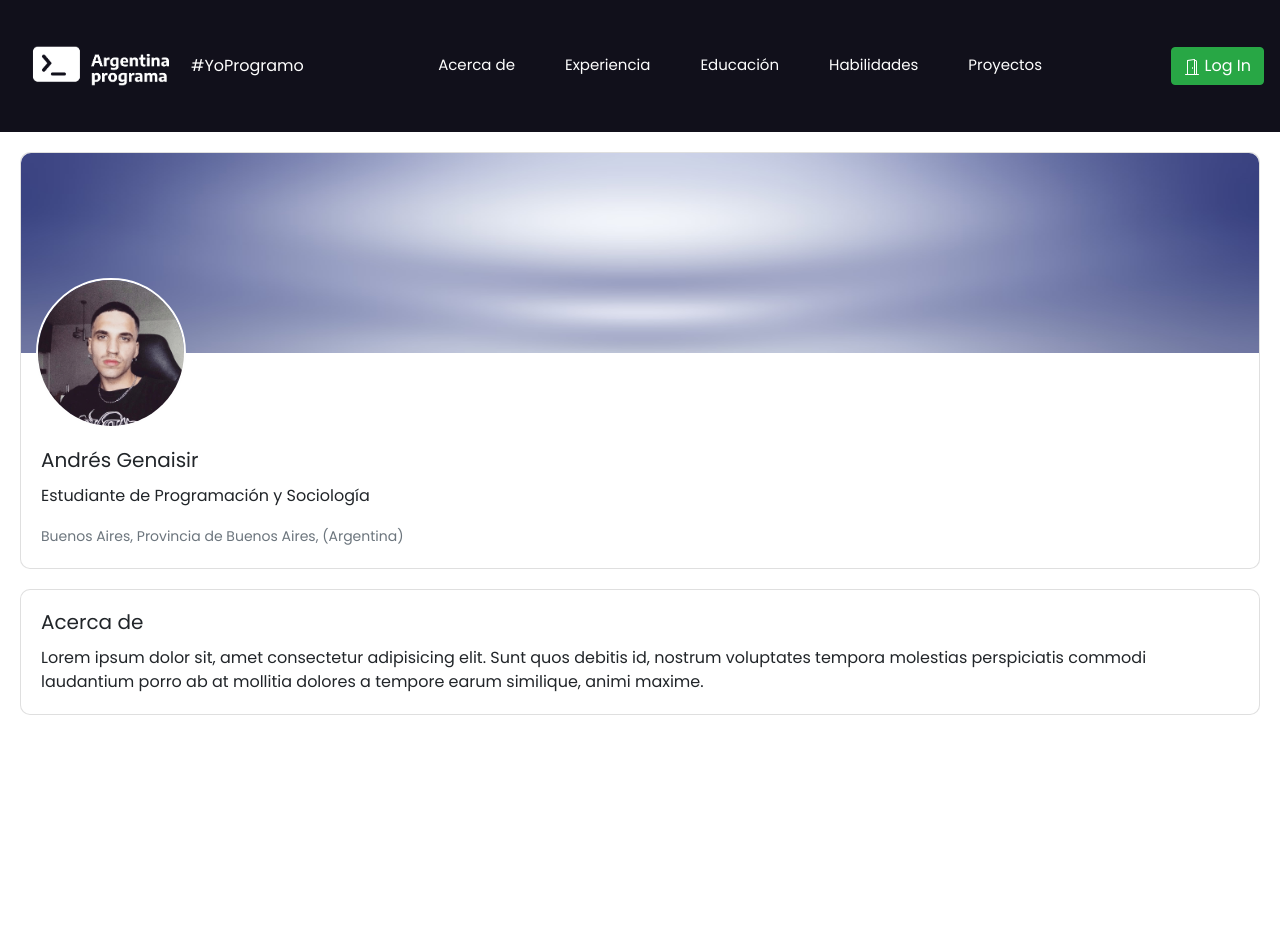
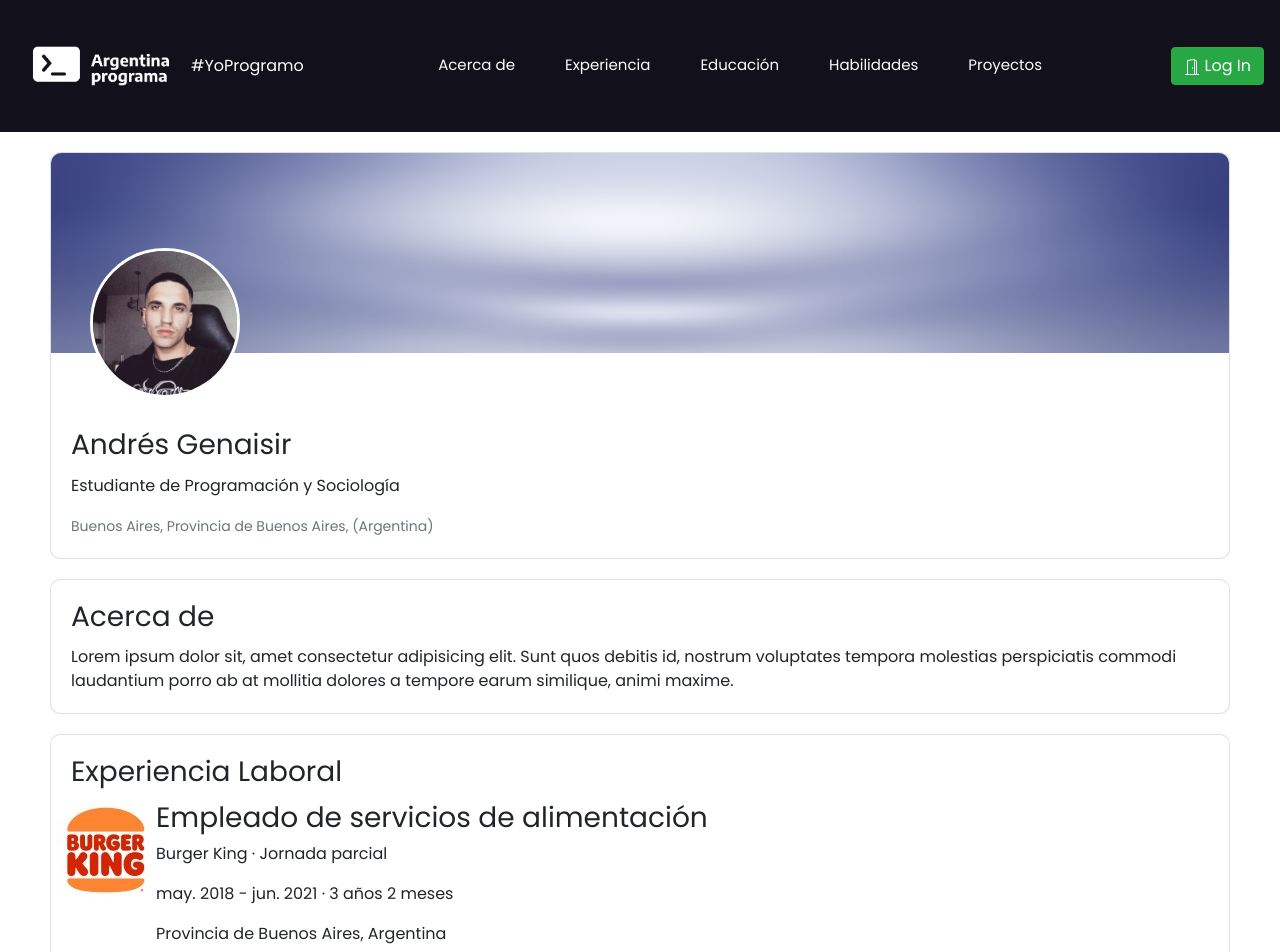
Before and after one commit to pouder697/ProyectoFinalAP-AndresGenaisir, an Angular app in the folder FrontEndAP/: page / in a window 1280 px wide. Shown: the top 952 px of the page. Before the commit the page ends 800 px from the top, so only its background shows below. Built offline with nearby package versions, Linux system fonts and the light colour scheme.

Commit message:
creación, estructuración y estilización de componente workexperience

```diff
--- a/FrontEndAP/src/app/app.component.html
+++ b/FrontEndAP/src/app/app.component.html
@@ -2,4 +2,5 @@
 <router-outlet>
     <app-header></app-header>
     <app-about></app-about>
+    <app-workexperience></app-workexperience>
 </router-outlet>
--- a/FrontEndAP/src/app/app.module.ts
+++ b/FrontEndAP/src/app/app.module.ts
@@ -6,13 +6,15 @@ import { AppComponent } from './app.component';
 import { HeaderComponent } from './components/header/header.component';
 import { RedesComponent } from './components/redes/redes.component';
 import { AboutComponent } from './components/about/about.component';
+import { WorkexperienceComponent } from './components/workexperience/workexperience.component';
 
 @NgModule({
   declarations: [
     AppComponent,
     HeaderComponent,
     RedesComponent,
-    AboutComponent
+    AboutComponent,
+    WorkexperienceComponent
   ],
   imports: [
     BrowserModule,
--- a/FrontEndAP/src/app/components/about/about.component.html
+++ b/FrontEndAP/src/app/components/about/about.component.html
@@ -1,7 +1,7 @@
 
 
 <div class="card recycle">
-    <h5 class="card-title">Acerca de</h5>
+    <h3 class="card-title">Acerca de</h3>
     <p class="card-text">Lorem ipsum dolor sit, amet consectetur adipisicing elit. Sunt quos debitis id, nostrum voluptates
         tempora molestias perspiciatis commodi laudantium porro ab at mollitia dolores a tempore earum similique, animi maxime.
     </p>
--- a/FrontEndAP/src/app/components/header/header.component.css
+++ b/FrontEndAP/src/app/components/header/header.component.css
@@ -127,7 +127,7 @@ header{
 }
 
 .prof{
-    margin: 20px;
+    margin: 20px 50px;
     border-radius: 10px;
 }
 
@@ -143,13 +143,14 @@ header{
     height: 150px;
     width: 150px;
     border-radius: 50%;
-    border: 2px solid #fefefe;
+    border: 3px solid #fefefe;
     z-index: 1;
-    top:-75px;
+    top:-105px;
+    left: 20%;
     margin-bottom: 5px;
 
 }
 
 .card-body {
-    margin-top: 75px;
+    margin-top: 55px;
 }
--- a/FrontEndAP/src/app/components/header/header.component.html
+++ b/FrontEndAP/src/app/components/header/header.component.html
@@ -33,7 +33,7 @@
         <img src="../../../assets/Andy.jpg" alt="" id="profile__picture" class="img-fluid">
     </div>
     <div class="card-body col-xs-12 col-sm-12 col-md-12 col-lg-12">
-        <h5 class="card-title">Andrés Genaisir</h5>
+        <h3 class="card-title">Andrés Genaisir</h3>
         <p class="card-text">Estudiante de Programación y Sociología</p>
         <p class="card-text"><small class="text-muted">Buenos Aires, Provincia de Buenos Aires, (Argentina)</small></p>
     </div>
--- /dev/null
+++ b/FrontEndAP/src/app/components/workexperience/workexperience.component.html
@@ -0,0 +1,21 @@
+
+
+<div class="card recycle">
+    <h3 class="card-title">Experiencia Laboral</h3>
+    <div>
+    <div class="row">
+    <div>
+        <img src="../../../assets/BK.jpg">
+    </div>
+    <div>
+        <h3 >
+        Empleado de servicios de alimentación
+        </h3>
+
+
+        <p>Burger King · Jornada parcial</p>
+        <p class="grey">may. 2018 - jun. 2021 · 3 años 2 meses</p>
+        <p class="grey">Provincia de Buenos Aires, Argentina</p>
+    </div>
+</div>
+</div>
--- /dev/null
+++ b/FrontEndAP/src/app/components/workexperience/workexperience.component.ts
@@ -0,0 +1,15 @@
+import { Component, OnInit } from '@angular/core';
+
+@Component({
+  selector: 'app-workexperience',
+  templateUrl: './workexperience.component.html',
+  styleUrls: ['./workexperience.component.css']
+})
+export class WorkexperienceComponent implements OnInit {
+
+  constructor() { }
+
+  ngOnInit(): void {
+  }
+
+}
--- a/FrontEndAP/src/styles.css
+++ b/FrontEndAP/src/styles.css
@@ -17,7 +17,7 @@ body{
 }
 
 .recycle{
-    margin: 20px;
+    margin: 20px 50px;
     padding: 20px;
     border-radius: 10px;
 }
```
Also changed, not shown: FrontEndAP/src/app/components/workexperience/workexperience.component.css (added), 1 other file (tests, documents, lock files or other folders).
